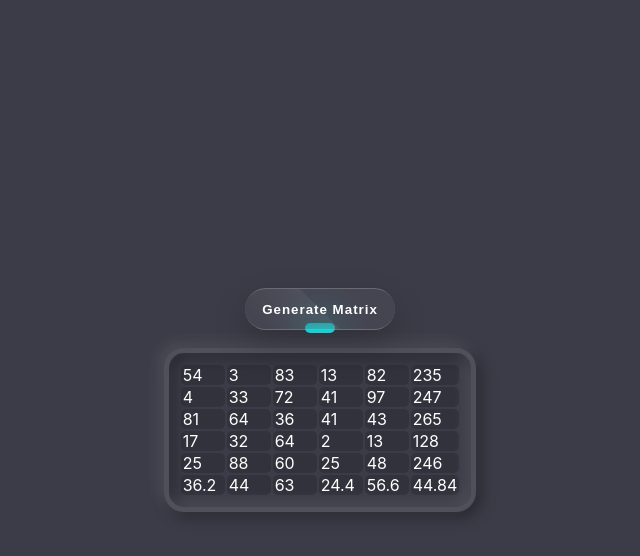
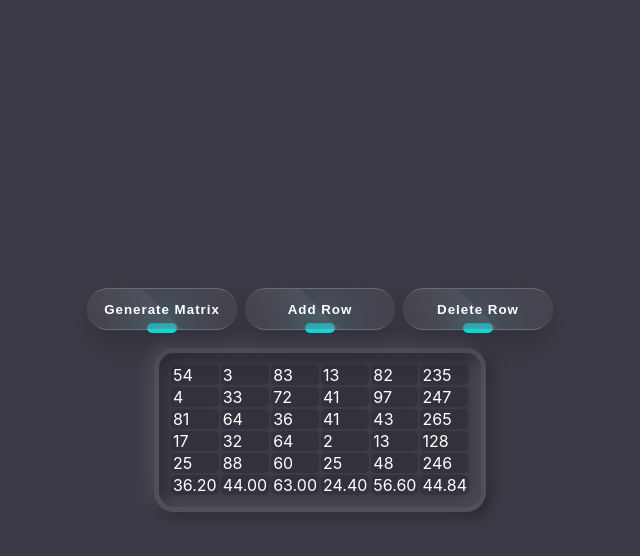
Before and after one commit to ksalpern/matrix-task, a React (Create React App) app: page / in a window 1280 px wide. Both pictures are taken after a click on the button "Generate Matrix". Shown: the top 556 px of the page, without its empty margins (320-960 px from the left). Built offline with nearby package versions, Linux system fonts and the light colour scheme.

Commit message:
add handleAddRow&handleDeleteRow

```diff
--- a/src/Matrix.tsx
+++ b/src/Matrix.tsx
@@ -38,8 +38,11 @@ const Matrix: React.FC = () => {
     setMatrix(newMatrix);
   };
 
-
-  const findClosestCells = (matrix: number[][], rowIndex: number, cellIndex: number): number[][] => {
+  const findClosestCells = (
+    matrix: number[][],
+    rowIndex: number,
+    cellIndex: number
+  ): number[][] => {
     const currentCellValue = matrix[rowIndex][cellIndex];
     let closestValueDiff = Infinity;
     let closestCells: number[][] = [];
@@ -72,11 +75,35 @@ const Matrix: React.FC = () => {
     setHighlightedCells([]);
   };
 
+  const handleAddRow = () => {
+    const newRow: number[] = [];
+
+    for (let i = 0; i < cols; i++) {
+      newRow.push(Math.floor(Math.random() * 100));
+    }
+
+    setMatrix((prevMatrix) => [...prevMatrix, newRow]);
+  };
+
+  const handleDeleteRow = () => {
+    const newMatrix = [...matrix];
+    newMatrix.pop();
+    setMatrix(newMatrix);
+  };
+
   return (
     <div className="matrix">
+      <div className="buttons">
         <button onClick={generateMatrix}>
           <span> Generate Matrix</span>
         </button>
+        <button onClick={handleAddRow}>
+          <span> Add Row</span>
+        </button>
+        <button onClick={handleDeleteRow}>
+          <span> Delete Row</span>
+        </button>
+      </div>
       <table>
         <tbody>
           {matrix.map((row, rowIndex) => (
@@ -92,9 +119,13 @@ const Matrix: React.FC = () => {
                   <td
                     key={`cell-${rowIndex}-${cellIndex}`}
                     onClick={() => handleCellClick(rowIndex, cellIndex)}
-                    onMouseEnter={() => handleCellMouseEnter(rowIndex, cellIndex)}
+                    onMouseEnter={() =>
+                      handleCellMouseEnter(rowIndex, cellIndex)
+                    }
                     onMouseLeave={handleCellMouseLeave}
-                    style={{ background: isHighlighted ? "rgb(200 112 9)" : "" }}
+                    style={{
+                      background: isHighlighted ? "rgb(200 112 9)" : "",
+                    }}
                   >
                     {cell}
                   </td>
@@ -107,16 +138,20 @@ const Matrix: React.FC = () => {
             {matrix.length > 0 &&
               matrix[0].map((_, index) => (
                 <td key={`average-col-${index}`}>
-                  {matrix.reduce((a, b) => a + b[index], 0) / matrix.length}
+                  {(
+                    matrix.reduce((a, b) => a + b[index], 0) / matrix.length
+                  ).toFixed(2)}
                 </td>
               ))}
             <td>
               {matrix.length > 0 &&
+                (
                   matrix.reduce(
                     (total, row) => total + row.reduce((a, b) => a + b),
                     0
                   ) /
-                  (matrix.length * matrix[0].length)}
+                  (matrix.length * matrix[0].length)
+                ).toFixed(2)}
             </td>
           </tr>
         </tbody>
--- a/src/index.css
+++ b/src/index.css
@@ -21,6 +21,14 @@ code {
   height: 100vh;
   background-color: rgb(60, 60, 72);
   color: aliceblue;
+}
+
+.buttons {
+  display: flex;
+  justify-content: center;
+  align-items: center;
+  gap: 8px;
+  flex-wrap: wrap;
 }
 
 button {
@@ -94,11 +102,11 @@ table {
   color: rgb(255, 255, 255);
   padding: 10px;
   border-radius: 20px;
-  border: 5px solid rgba(255, 255, 255, .1);
+  border: 5px solid rgba(255, 255, 255, 0.1);
   box-shadow: -5px -5px 15px rgba(255, 255, 255, 0.1),
-  5px 5px 15px rgba(0, 0, 0, 0.35),
-  inset -5px -5px 15px rgba(255, 255, 255, 0.1),
-  inset 5px 5px 15px rgba(0, 0, 0, 0.35);
+    5px 5px 15px rgba(0, 0, 0, 0.35),
+    inset -5px -5px 15px rgba(255, 255, 255, 0.1),
+    inset 5px 5px 15px rgba(0, 0, 0, 0.35);
 }
 tbody {
 }
@@ -111,7 +119,7 @@ td {
   padding: 0 2px;
   transition: all 0.15s;
 }
-td:hover{
+td:hover {
   background: rgb(49, 217, 217);
   color: rgb(30, 29, 29);
 }
```
Lines whose indentation alone changed are shown as unchanged.
